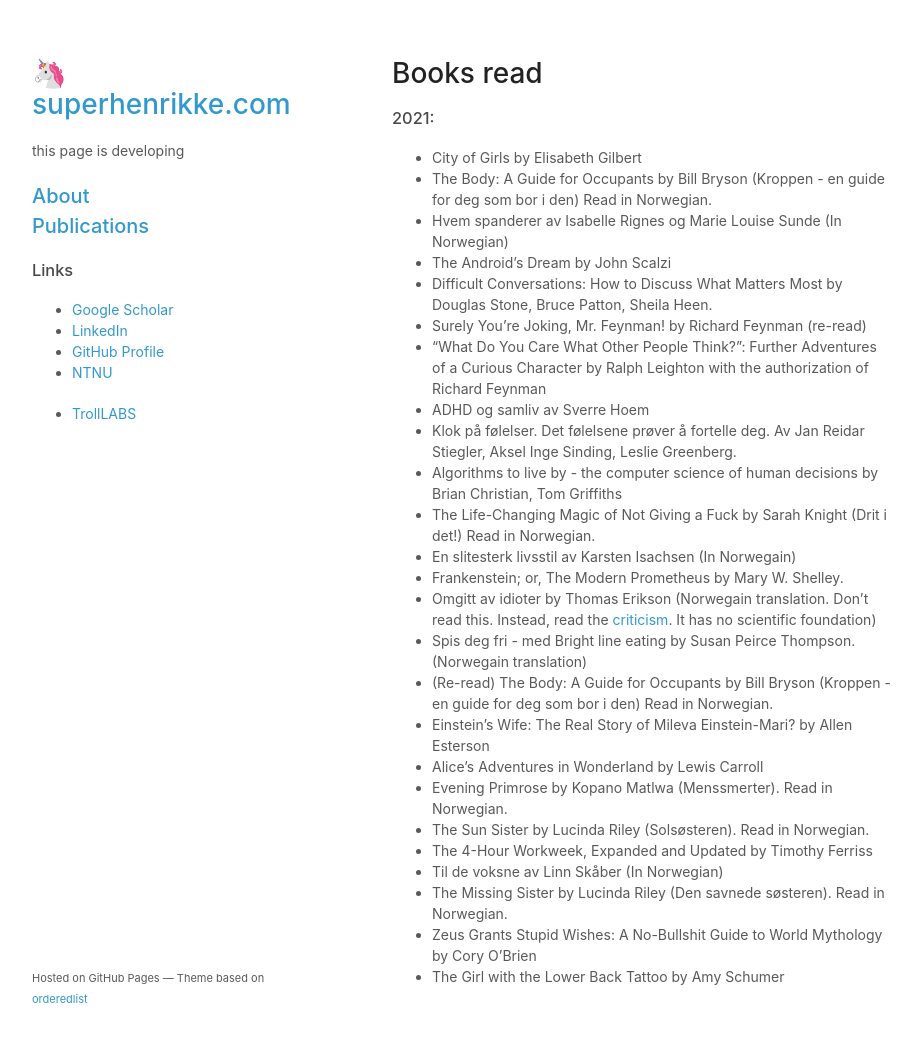
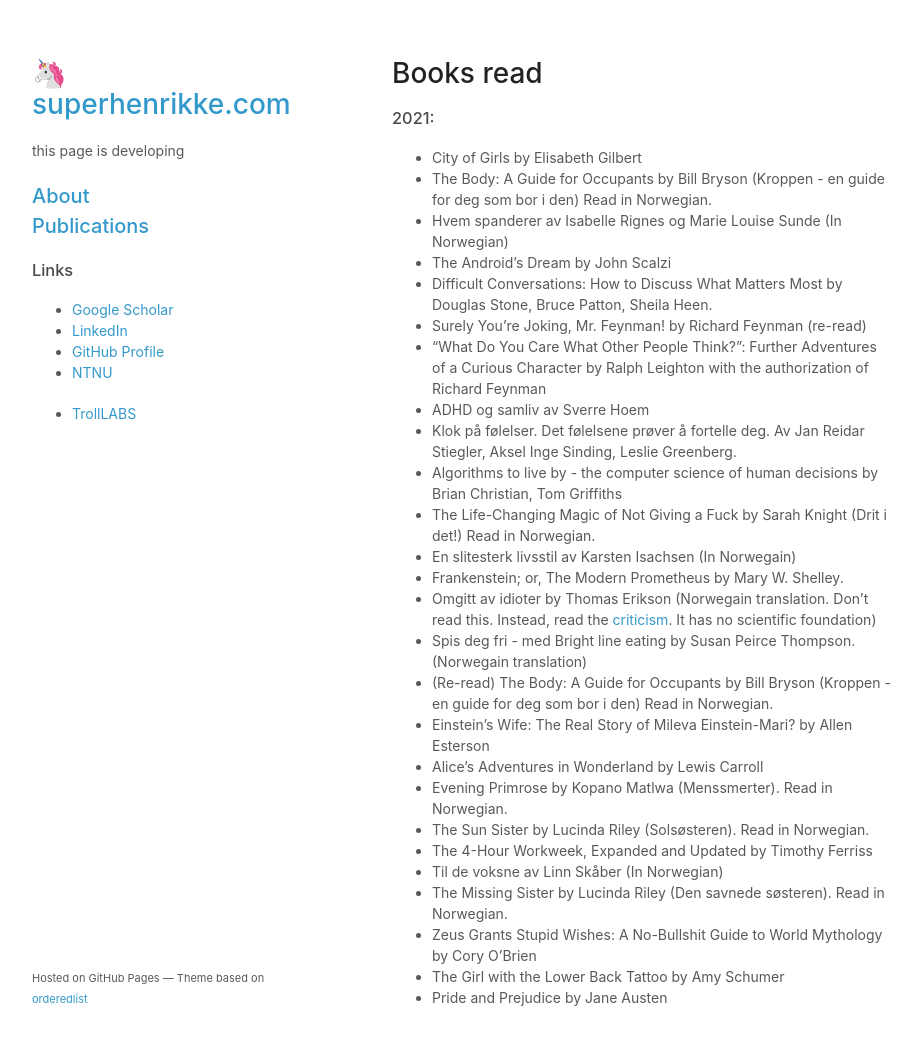
Before and after one commit to superhenrikke/superhenrikke.github.io, a Jekyll site: the page built from books.md, in a window 1280 px wide and 1078 px high. Shown: the top 1045 px of the window, without its empty margins (178-1099 px from the left). Built offline with Jekyll 4.4.1, drawn with Linux system fonts in a browser that asks for light colours; our own code applies the rules of GitHub Pages for plain Markdown files; a script that is not in the unit is left out.

Commit message:
Update books.md

```diff
--- a/books.md
+++ b/books.md
@@ -27,3 +27,4 @@
 - The Missing Sister by Lucinda Riley (Den savnede søsteren). Read in Norwegian.
 - Zeus Grants Stupid Wishes: A No-Bullshit Guide to World Mythology by Cory O'Brien
 - The Girl with the Lower Back Tattoo by Amy Schumer
+- Pride and Prejudice by Jane Austen
```
